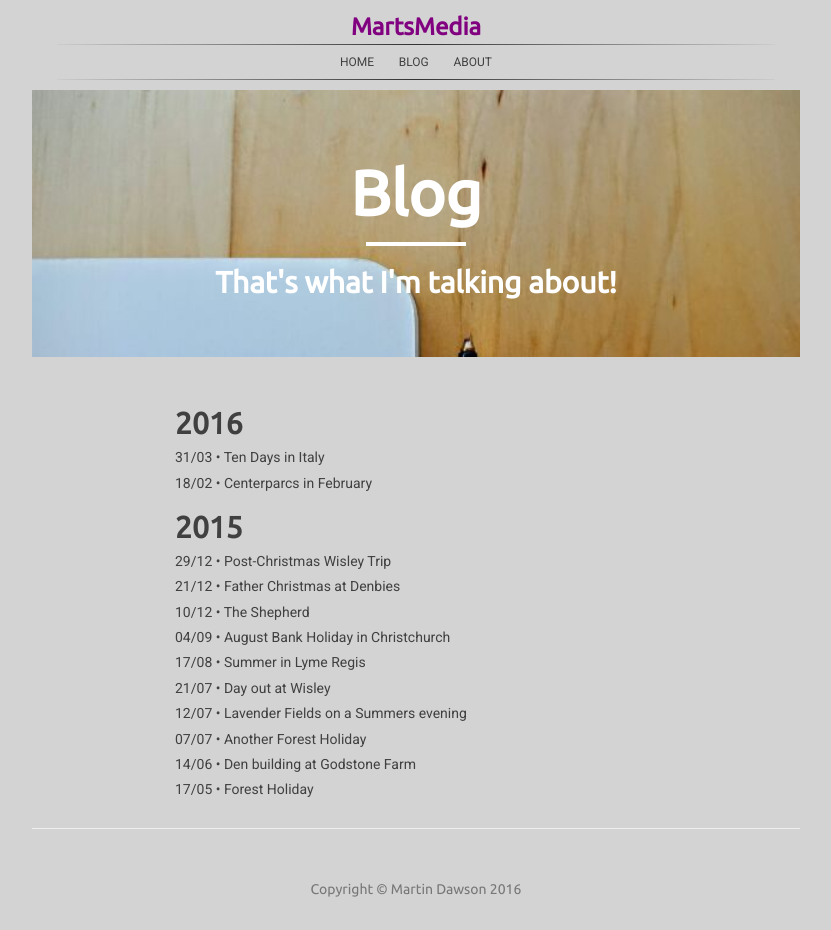
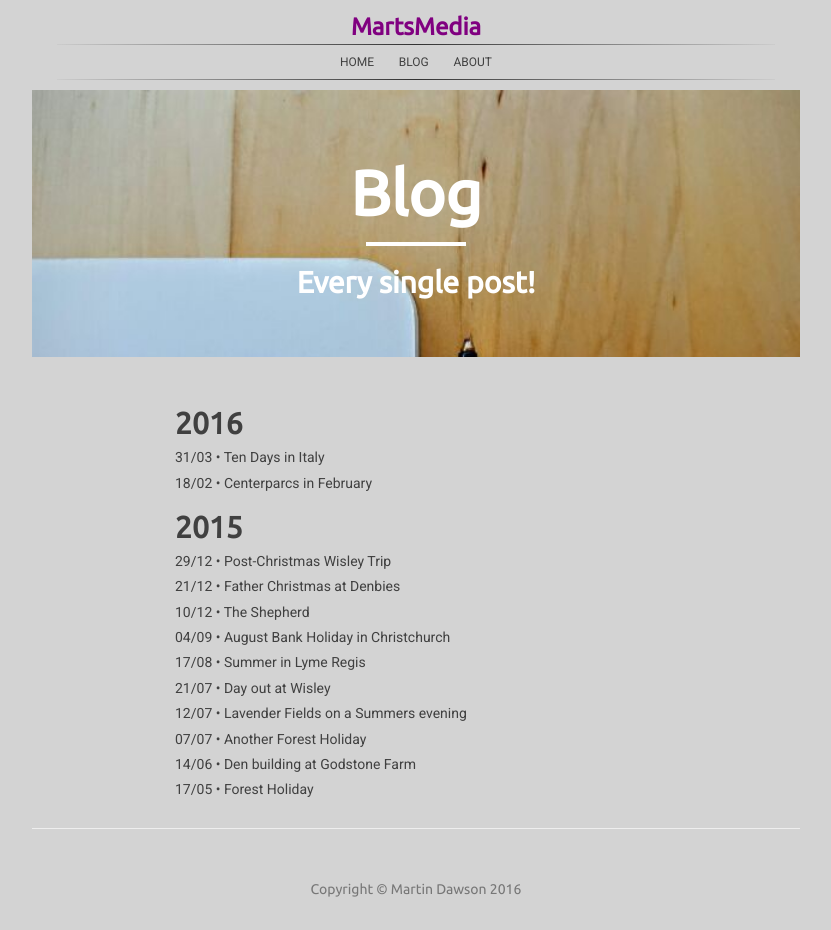
Before and after one commit to dawsino/dawsino.github.io, a Jekyll site: the page built from blog/index.html, in a window 1280 px wide. Shown: the whole page, without its empty margins (224-1055 px from the left). Built offline with Jekyll 4.4.1, drawn with Linux system fonts in a browser that asks for light colours; nearby versions of some CDN libraries.

Commit message:
Update index.html

```diff
--- a/blog/index.html
+++ b/blog/index.html
@@ -1,7 +1,7 @@
 ---
 layout: page
 title: "Blog"
-description: "That's what I'm talking about!"
+description: "Every single post!"
 header-img: "img/penpaper.jpg"
 ---
 
```
